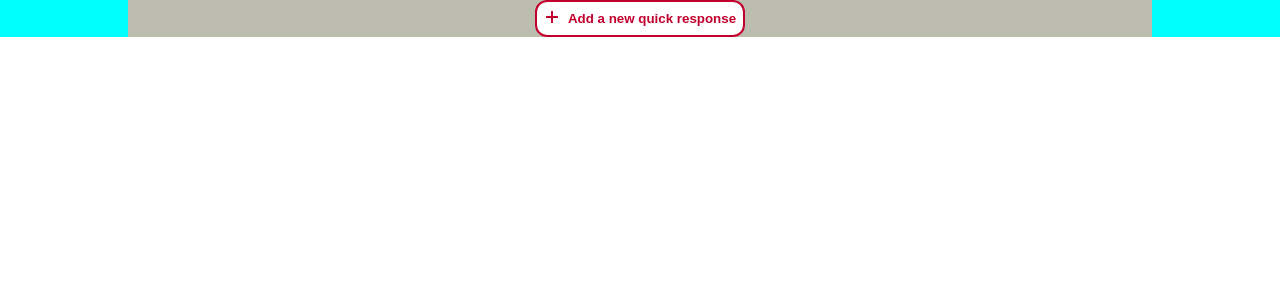
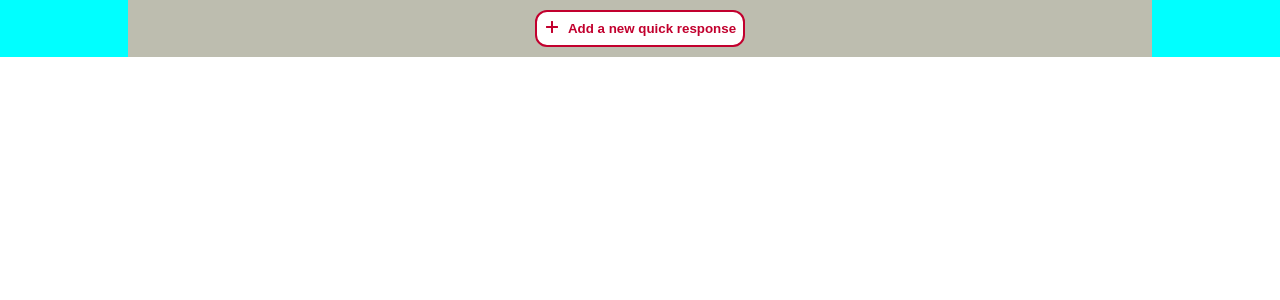
Before and after one commit to AbhishekBhure/nrs, a React (Vite) app: page / in a window 1280 px wide. Shown: the top 300 px of the page. Built offline with nearby package versions, Linux system fonts and the light colour scheme.

Commit message:
adding css

```diff
--- a/src/index.css
+++ b/src/index.css
@@ -95,6 +95,7 @@ input:focus {
 
 .add-delete-Response-btn{
   padding: 7px;
+  margin: 10px 0px;
   background-color: #ffffff;
   border: #C2002E solid 2px;
   border-radius: 12px;
@@ -120,6 +121,7 @@ input:focus {
 .input-btns{
   width: 100%;
   padding: 16px 24px 16px 24px;
+  margin: 10px 0px;
   background-color: #ffffff;
   border-radius: 12px;
   display: flex;
```
